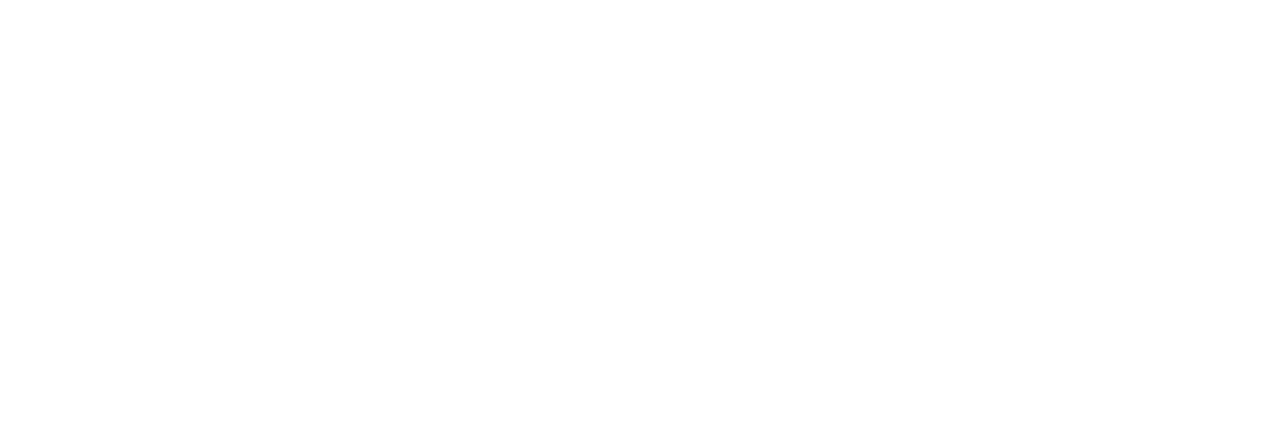
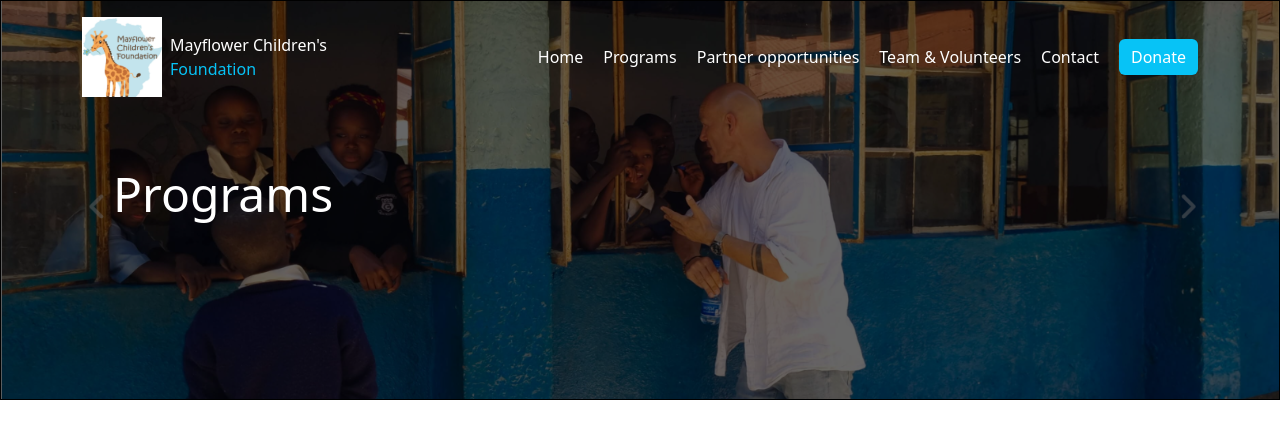
Before and after one commit to Nabanji/Mayflower, a React (Vite) app: page /programs in a window 1280 px wide. Before the commit this address had no page. Shown: the top 438 px of the page. Built offline with nearby package versions, Linux system fonts and the light colour scheme.

Commit message:
Programs page started

```diff
--- a/src/App.jsx
+++ b/src/App.jsx
@@ -1,6 +1,6 @@
 import { BrowserRouter, Routes, Route } from 'react-router-dom';
-import Homepage from './Pages/Homepage/Homepage'
-import About from './Pages/About/About'
+import Homepage from './Pages/Homepage/Homepage';
+import Programs from './Pages/Programs/Programs';
 
 export default function App() {
 
@@ -9,7 +9,7 @@ export default function App() {
       <BrowserRouter>
         <Routes>
           <Route path='/' element={<Homepage/>}></Route>
-          <Route path='/about' element={<About/>}></Route>
+          <Route path='/programs' element={<Programs/>}></Route>
         </Routes>
       </BrowserRouter>
     </div>
--- a/src/Pages/About/About.jsx
+++ /dev/null
@@ -1,10 +0,0 @@
-import Navbar from '../../components/Navbar/Navbar'
-
-export default function About() {
-    return (
-        <>
-            <Navbar />
-            <h1>Welcome to the About page</h1>
-        </>
-    )
-}
--- a/src/Pages/Homepage/Homepage.jsx
+++ b/src/Pages/Homepage/Homepage.jsx
@@ -8,7 +8,6 @@ import "aos/dist/aos.css";
 
 import aboutImage from '../../assets/about.png';
 import placeHolder from '../../assets/placeholder.png';
-// import gikamburaFootball from '../../assets/gikambura.png';
 import communityImage from '../../assets/community.png';
 
 
--- /dev/null
+++ b/src/Pages/Programs/Programs.css
@@ -0,0 +1,80 @@
+* {
+    padding: 0;
+    margin: 0;
+    box-sizing: border-box;
+    outline: none;
+}
+
+.programs-intro {
+    height: 400px;
+    background: url('../../assets/placeholder.png'), rgba(0, 0, 0, 0.6);
+    background-position: center;
+    background-size: cover;
+    background-position: center;
+    background-blend-mode: darken;
+    border: 1px solid black;
+}
+
+.programs-intro ul {
+    gap: 20px;
+}
+
+.programs-intro li a {
+    color: white;
+}
+
+.programs-intro .navbar-brand {
+    color: white;
+}
+
+.programs-intro .btn {
+    color: white;
+    border: none;
+    background-color: #07c3f6;
+}
+
+.programs-heading h1 {
+    color: white;
+    margin: 60px auto;
+    padding: 0px 7rem;
+    font-size: 3rem;
+}
+
+.underline {
+    width: 120px;
+    height: 2px;
+    background-color: orangered;
+}
+
+.program {
+    height: fit-content;
+}
+
+/* .program > div {
+    border: 1px solid black;
+} */
+
+.program-info {
+    padding: 0px 8px;
+}
+
+.program-heading h1 {
+    color: orangered;
+}
+
+.program-heading p {
+    text-transform: uppercase;
+    color: orangered;
+}
+
+.program-description p {
+    font-size: 1.2rem;
+}
+
+.program-img {
+    height: 100%;
+}
+
+.program-img img {
+    max-height: 100%;
+}
--- /dev/null
+++ b/src/Pages/Programs/Programs.jsx
@@ -0,0 +1,23 @@
+import '../Programs/Programs.css';
+import Navbar from '../../components/Navbar/Navbar';
+import footballImage from '../../assets/gikambura.png';
+import footballKits from '../../assets/footballkits.png';
+
+
+export default function Programs() {
+    return (
+        <>
+            <section className="programs-intro">
+                <Navbar />
+                <div className="programs-heading">
+                    <h1>Programs</h1>
+                </div>
+            </section>
+
+            <section className="programs">
+
+            </section>
+
+        </>
+    )
+}
--- a/src/components/Navbar/Navbar.jsx
+++ b/src/components/Navbar/Navbar.jsx
@@ -23,7 +23,7 @@ export default function Navbar() {
                     {/* Desktop Navbar Links */}
                     <ul className="nav-links">
                         <li className='nav-link'><a href="/">Home</a></li>
-                        <li className='nav-link'><a href="/about">Programs</a></li>
+                        <li className='nav-link'><a href="/programs">Programs</a></li>
                         <li className='nav-link'><a href="#">Partner opportunities</a></li>
                         <li className='nav-link'><a href="#">Team & Volunteers</a></li>
                         <li className='nav-link'><a href="#">Contact</a></li>
@@ -37,7 +37,7 @@ export default function Navbar() {
                 <div className={`sidebar ${sidebar ? "active" : ""}`}>
                     <ul>
                         <li className='nav-link'><a href="/">Home</a></li>
-                        <li className='nav-link'><a href="/about">Programs</a></li>
+                        <li className='nav-link'><a href="/programs">Programs</a></li>
                         <li className='nav-link'><a href="#">Partner opportunities</a></li>
                         <li className='nav-link'><a href="#">Team & Volunteers</a></li>
                         <li className='nav-link'><a href="#">Contact</a></li>
```
Also changed, not shown: src/Pages/About/About.css (deleted), src/assets/footballkits.png (added).
